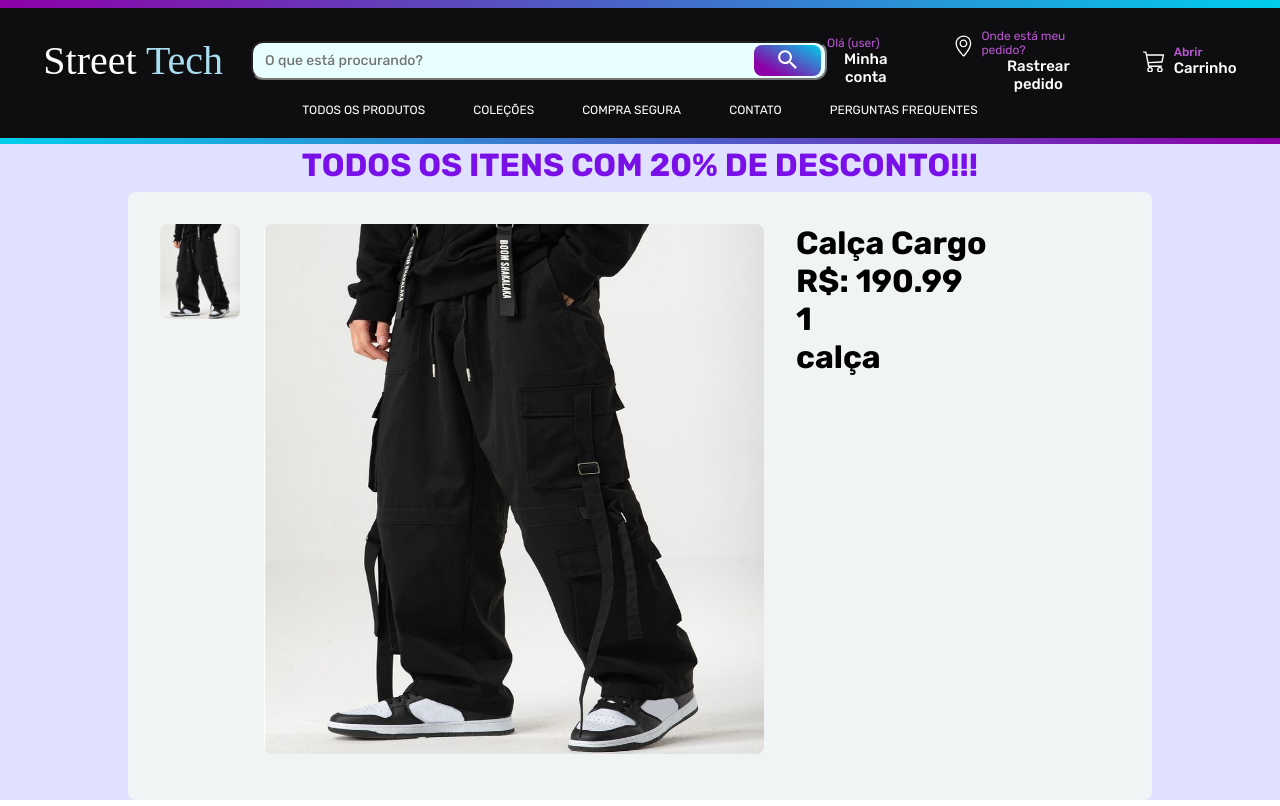
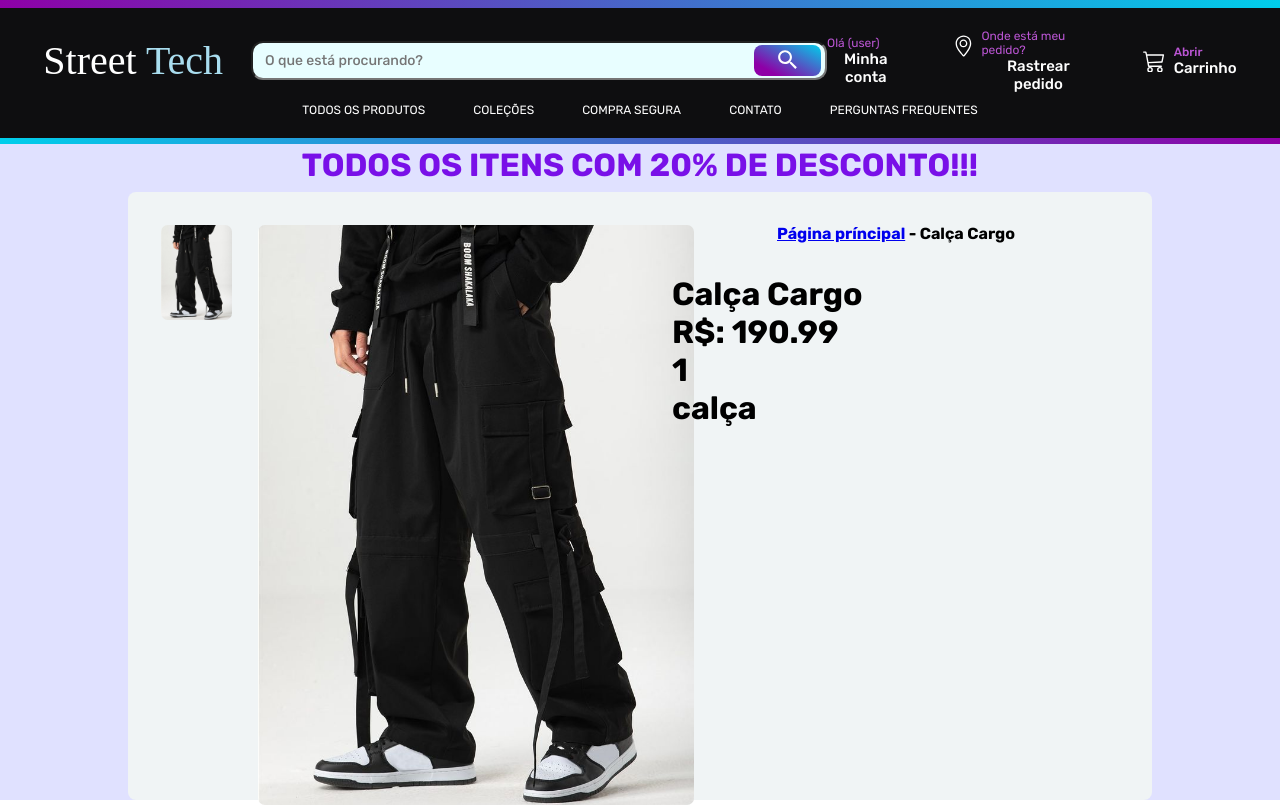
Before and after one commit to gustavocarvalho-ra/NextJs-Loja_Roupas, a Next.js app: page /produtos/1 in a window 1280 px wide. Built offline with nearby package versions, Linux system fonts and the light colour scheme; a web font is replaced by a local one.

Commit message:
feat: styling test on product page

```diff
--- a/app/produtos/[id]/page.tsx
+++ b/app/produtos/[id]/page.tsx
@@ -7,7 +7,7 @@ import pro from "../../data/pro.json"
 import { Main } from "../styles";
 
 import Image from 'next/image';
-
+import Link from "next/link"
 
 interface Params {
   id: string
@@ -32,13 +32,18 @@ const ProdutoDetalhes: React.FC<{ params: Params}> = ({ params }) => {
         <div className="deta">
           <div className="imag">
             <Image src={produto.photo} alt="Imagem do Produto" width={80} height={95}/>
-            <Image src={produto.photo} alt="Imagem do Produto" width={500} height={530}/>
+            <Image src={produto.photo} alt="Imagem do Produto" width={550} height={580}/>
           </div>
-          <div className="details">
-            <h1>{produto.name}</h1>
-            <h1>R$: {produto.price}</h1>
-            <h1>{produto.id}</h1>
-            <h1>{produto.type}</h1>
+          <div className="stat">
+            <div className="lin">
+              <h4><Link href="/">Página príncipal</Link> - {produto.name}</h4>
+            </div>
+            <div className="details">
+              <h1>{produto.name}</h1>
+              <h1>R$: {produto.price}</h1>
+              <h1>{produto.id}</h1>
+              <h1>{produto.type}</h1>
+            </div>
           </div>
         </div>
       </Main>
--- a/app/produtos/styles.ts
+++ b/app/produtos/styles.ts
@@ -17,19 +17,38 @@ export const Main = styled.div `
     border-radius: 8px;
 
     .imag {
+      width: 50%;
       display: flex;
       gap: 1.5em;
 
       img {
         border-radius: 8px;
+        border: 1px solid transparent;
 
-        /* &:hover {
+        &:hover {
           cursor: crosshair;
-          zoom: 150%;
-        } */
+          border: 1px solid var(--prim);
+          /* zoom: 150%; */
+        }
       }
     }
 
+    .stat {
+      width: 50%;
+      display: flex;
+      flex-direction: column;
+      gap: 2em;
+
+      .lin {
+        width: 100%;
+        display: flex;
+        justify-content: center;
+      }
+
+      .details {
+
+      }
+    }
   }
 `
 
```
